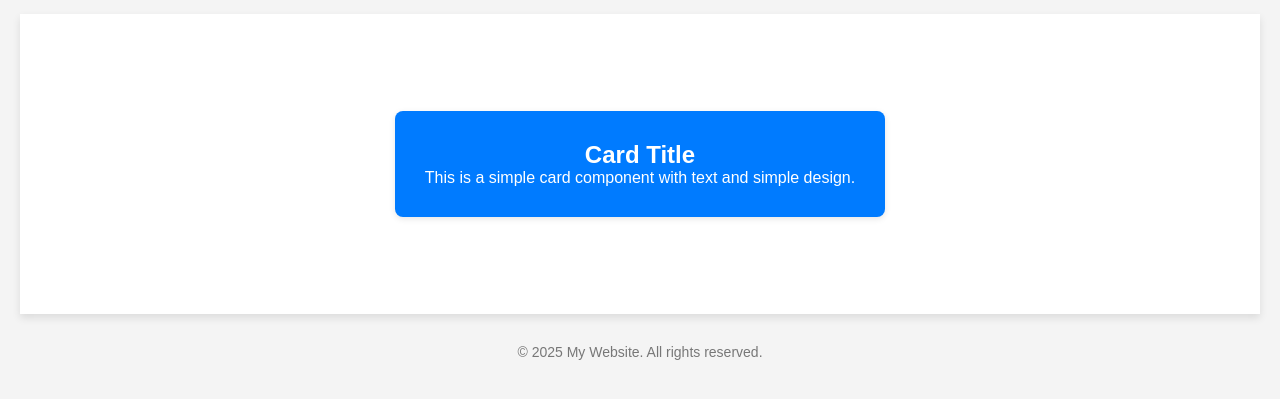
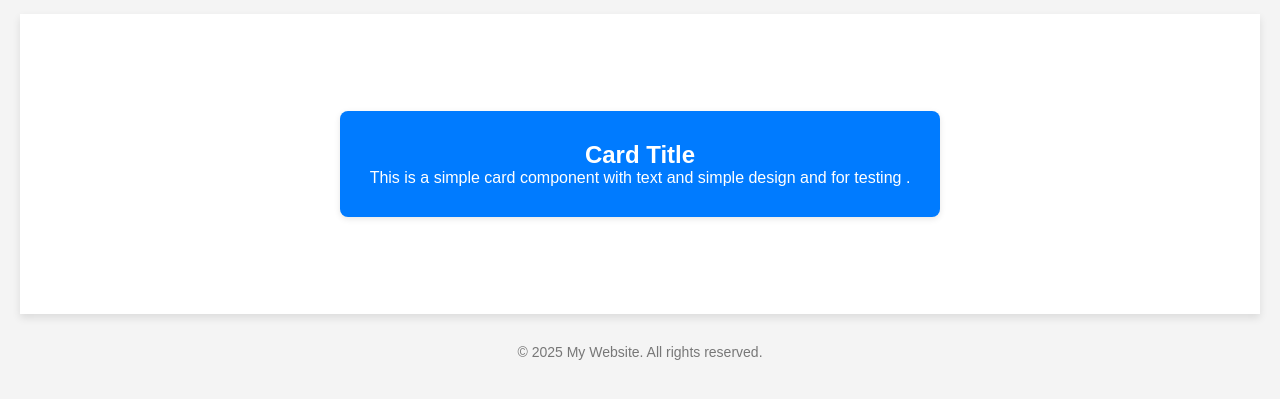
Before and after one commit to lalashabir/nawaz, a website: page index.html in a window 1280 px wide. Shown: the part 93-492 px from the top of the page. Drawn offline with Linux system fonts and the light colour scheme.

Commit message:
deploy: 5f0e15f3bd9c3212fa92a47ed0ba567e88fd7afb

```diff
--- a/index.html
+++ b/index.html
@@ -61,7 +61,7 @@
   <div class="main-content">
     <div class="card">
       <h2>Card Title</h2>
-      <p>This is a simple card component with text and simple design.</p>
+      <p>This is a simple card component with text and simple design and for testing .</p>
     </div>
   </div>
 
```
